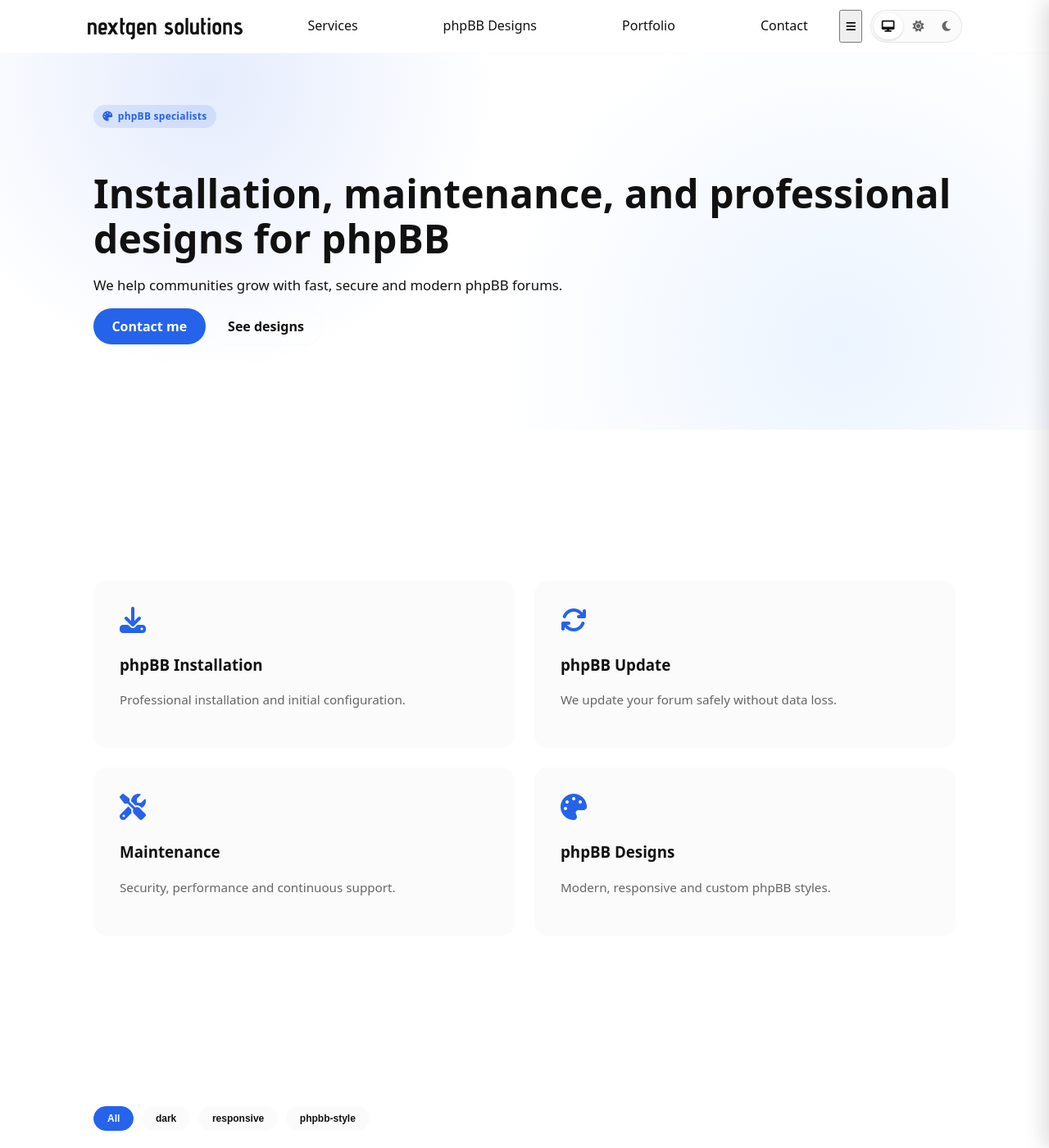
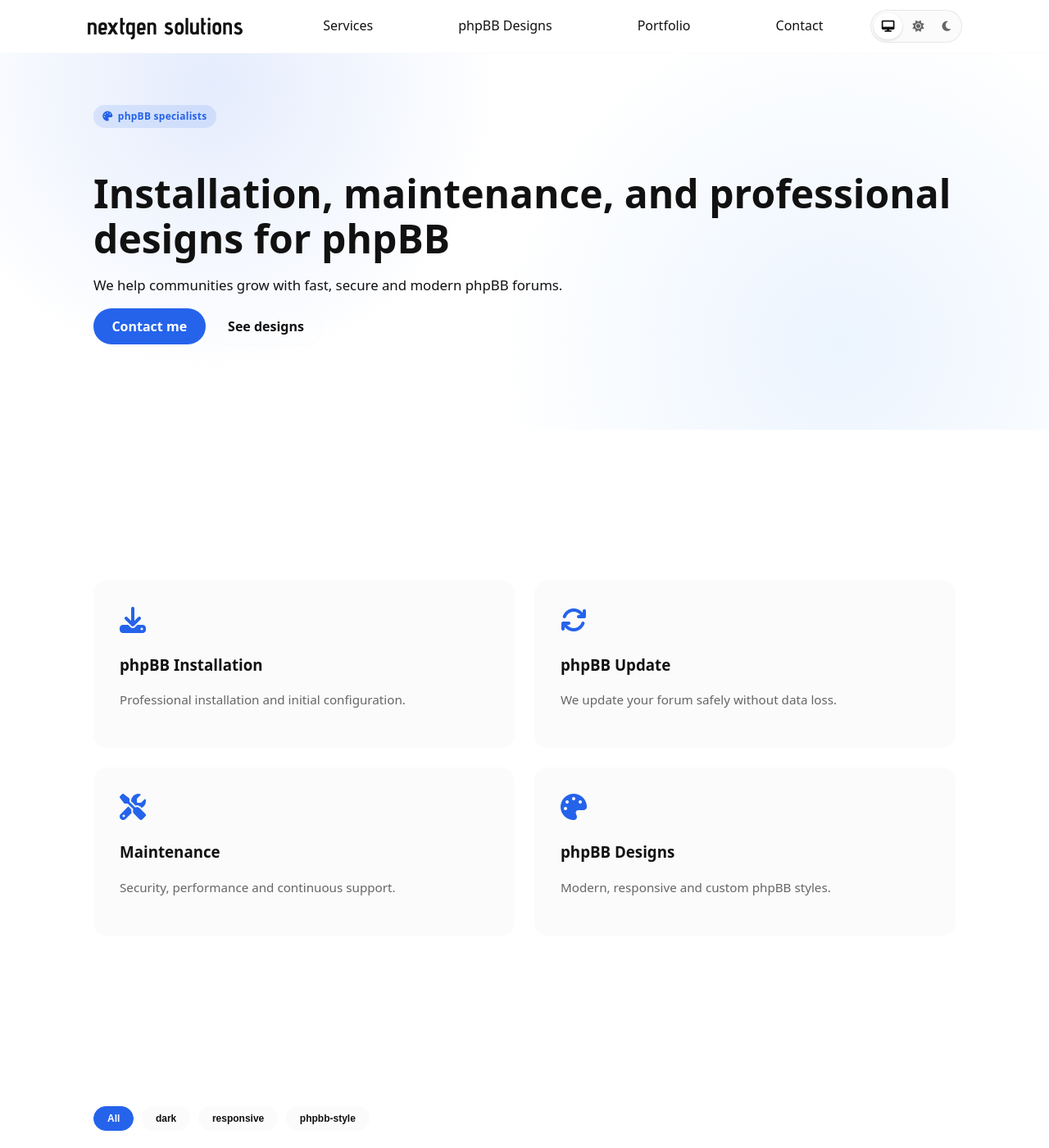
Before and after one commit to nextgen-solutions-gt/nextgen-solutions-gt.github.io, a Jekyll site: the page built from index.md, in a window 1280 px wide and 1400 px high. Shown: the whole window at 82% size. Built offline with Jekyll 4.4.1, drawn with Linux system fonts in a browser that asks for light colours; some of the changed text lies outside the part shown.

Commit message:
Revert "Added missing changes"
This reverts commit febd9aced552c9604c704ecbb606c63a8eec6bbb.

```diff
--- a/assets/css/style.css
+++ b/assets/css/style.css
@@ -487,56 +487,37 @@
   color: var(--text);
 }
 
-/* Overlay */
-.mobile-overlay {
-  position: fixed;
-  inset: 0;
-  background: rgba(0,0,0,0.35);
-  opacity: 0;
-  visibility: hidden;
-  transition: opacity 0.35s ease, visibility 0.35s;
-  z-index: 999;
+.nav-toggle {
+  display: none;
+  background: transparent;
+  border: none;
+  font-size: 1.4rem;
+  color: var(--text);
+  cursor: pointer;
 }
 
-.mobile-overlay.active {
-  opacity: 1;
-  visibility: visible;
+/* MOBILE */
+@media (max-width: 768px) {
+  .nav-links {
+    position: fixed;
+    inset: 48px 0 0 0;
+    background: var(--bg);
+    flex-direction: column;
+    align-items: center;
+    padding: 2rem;
+    gap: 1.5rem;
+    transform: translateY(-120%);
+    transition: transform 0.3s ease;
+  }
+
+  .nav-links.open {
+    transform: translateY(0);
+  }
+
+  .nav-toggle {
+    display: block;
+  }
 }
-
-/* Mobile nav panel */
-.nav-mobile {
-  position: fixed;
-  top: 0;
-  right: -280px; /* empieza oculto */
-  width: 280px;
-  height: 100%;
-  background: var(--bg);
-  padding: 2rem 1.5rem;
-  display: flex;
-  flex-direction: column;
-  gap: 1.8rem;
-  box-shadow: -8px 0 22px rgba(0,0,0,0.12);
-  transition: right 0.35s ease;
-  z-index: 1000;
-}
-.nav-mobile.open {
-  right: 0;
-}
-
-/* Mobile links */
-.nav-mobile a {
-  font-size: 1.05rem;
-  font-weight: 600;
-  padding: 0.8rem 0;
-  border-bottom: 1px solid var(--border);
-  color: var(--text);
-  text-decoration: none;
-  transition: color 0.25s ease;
-}
-.nav-mobile a:hover {
-  color: var(--primary);
-}
-
 
 /* Section header */
 .section-head {
```
